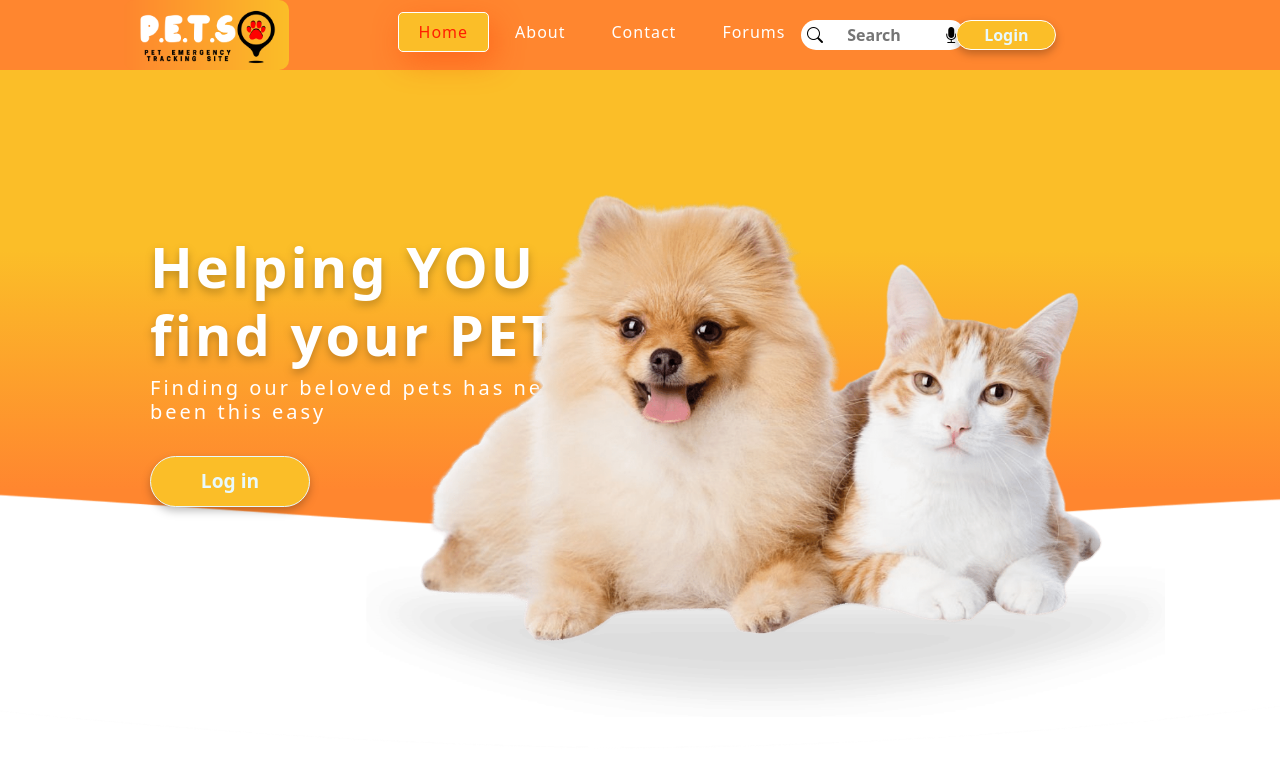
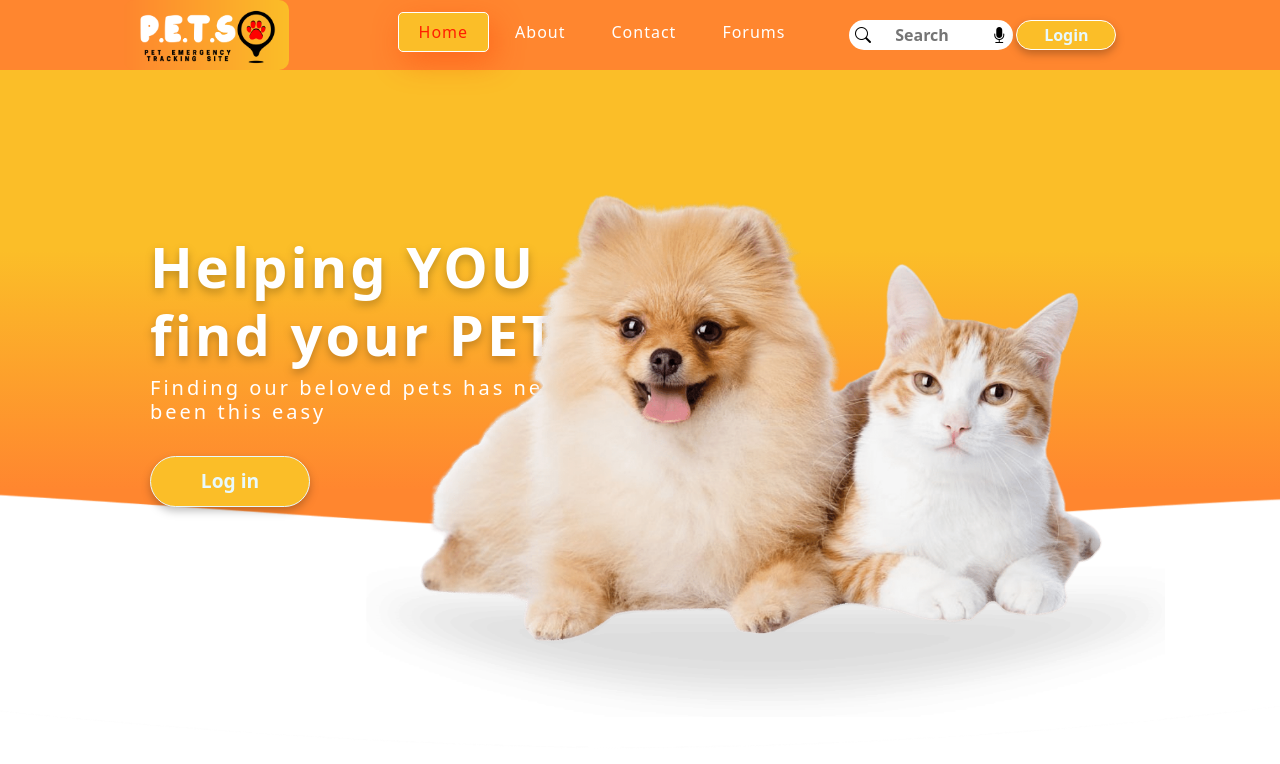
Before and after one commit to Ferjade/PETS, a PHP site: page / in a window 1280 px wide. Shown: the top 764 px of the page. Run offline with PHP 8.4, Linux system fonts and the light colour scheme; some libraries are stand-ins or nearby versions.

Commit message:
whatever

```diff
--- a/css/style.css
+++ b/css/style.css
@@ -67,11 +67,9 @@ nav ul li a:hover {
 }
 
 .search-bar {
-  background: white;
+  background: #ffffff;
   border-radius: 50px;
   outline: none;
-  position: relative;
-  right: 3em;
 }
 
 nav form button {
@@ -105,7 +103,7 @@ nav form button:hover {
   font-weight: 600;
   color: #e8f9fd;
   position: relative;
-  right: 10em;
+  right: 100px;
   z-index: 2;
   filter: drop-shadow(0px 4px 4px rgba(0, 0, 0, 0.25));
   transition: 0.3s ease-in-out;
--- a/style.scss
+++ b/style.scss
@@ -91,11 +91,9 @@ nav ul li a:hover{
 
 // Search box
 .search-bar{
-    background: white;
+    background: $white;
     border-radius: 50px;
     outline: none;
-    position: relative;
-    right: 3em;
 }
 
 nav form button{
@@ -130,7 +128,7 @@ nav form button:hover{
     font-weight: 600;
     color: $dimly;
     position: relative;
-    right: 10em;
+    right: 100px;
     z-index: 2;
     filter: drop-shadow(0px 4px 4px rgba(0, 0, 0, 0.25));
     transition: .3s ease-in-out;
@@ -140,6 +138,12 @@ nav form button:hover{
     background: $brightly;
     scale: 1.1;
     font-weight: 800;
+}
+
+// Navbar queries
+@media screen and (max-width: 750px) {
+
+
 }
 
 
```
Also changed, not shown: 1 other file.
